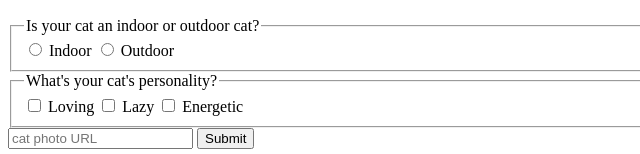
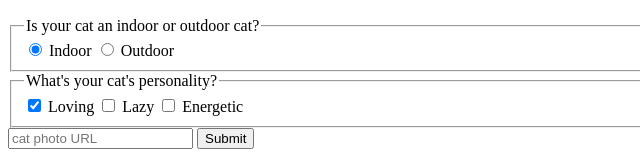
Before and after one commit to Jsaa110213/Practica-web-Free-Code-Camp, a plain HTML site: page index.html in a window 1280 px wide. Shown: the part 1466-1620 px from the top of the page, 0-640 px from the left. Drawn offline with Linux system fonts and the light colour scheme.

Commit message:
Se agregó el atributo "checked" a los primeros inputs de cada pregunta

```diff
--- a/index.html
+++ b/index.html
@@ -53,16 +53,16 @@
         <fieldset>
           <legend>Is your cat an indoor or outdoor cat? </legend>
           <label>
-            <input type="radio" id="indoor" name="indoor-outdoor" value="indoor"> Indoor
+            <input type="radio" id="indoor" name="indoor-outdoor" value="indoor" checked> Indoor
           </label>
           <label>
             <input type="radio" id="outdoor" name="indoor-outdoor" value="outdoor">  Outdoor
           </label>
       </fieldset>
-        <!-- Se agregó el atributo "value" a todos los checkbox, con el mismo valor que sus id, este atributo es opcional, pero es una buena practica incluirlo en cualquier checkbox o radio button de una página :) -->
+        <!-- Se agregó el atributo "checked" a los primeros inputs de cada pregunta y con esto (sin necesidad de agregarle un valor), se seleccioná por defecto un checkbox o radio button -->
       <fieldset>
           <legend> What's your cat's personality?</legend>
-        <input type="checkbox" id="loving" name="personality" value="loving">
+        <input type="checkbox" id="loving" name="personality" value="loving" checked>
           <label for="loving"> Loving </label>
         <input type="checkbox" id="lazy" name="personality" value="lazy">
           <label for="lazy"> Lazy </label>
```
